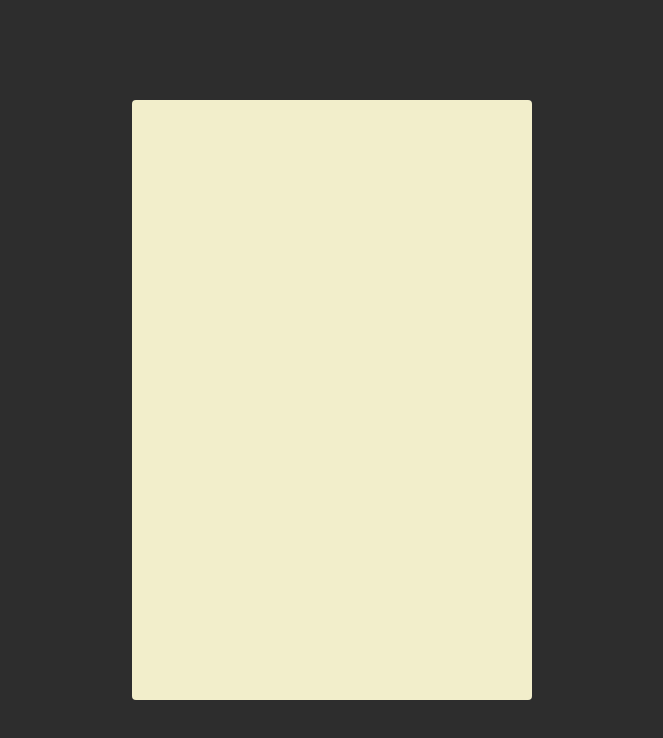
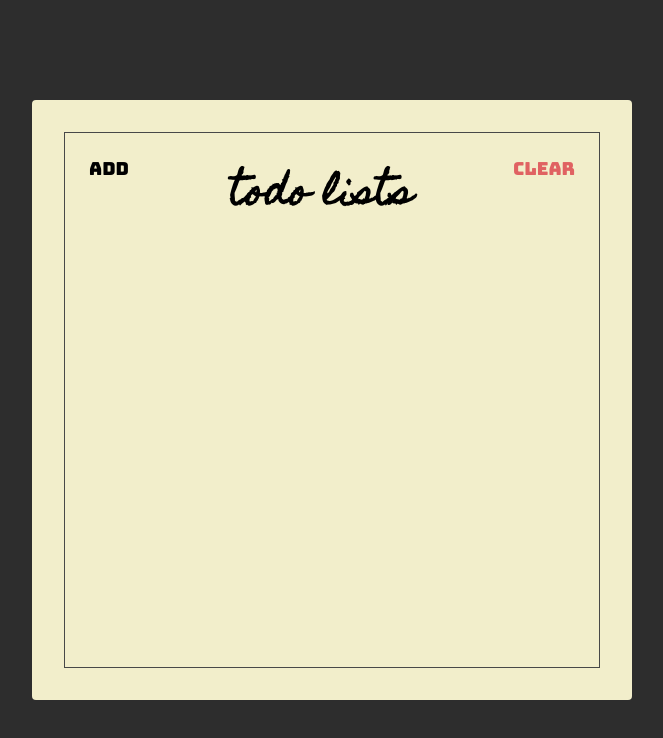
Before and after one commit to andreswnd/React-tes, a website: page index.html in a window 1280 px wide. Shown: the whole page, without its empty margins (308-971 px from the left). Drawn offline with Linux system fonts and the light colour scheme.

Commit message:
membuat header

```diff
--- a/index.html
+++ b/index.html
@@ -12,6 +12,14 @@
     />
   </head>
   <body>
-    <div class="container"></div>
+    <div class="container">
+      <div class="frame">
+        <div class="header">
+          <button class="header-btn">Add</button>
+          <h1 class="header-title">Todo Lists</h1>
+          <button class="header-btn main-red-color">Clear</button>
+        </div>
+      </div>
+    </div>
   </body>
 </html>
--- a/styles.css
+++ b/styles.css
@@ -1,5 +1,13 @@
 * {
   box-sizing: border-box;
+}
+
+:root {
+  --main-red-color: #e06262;
+}
+
+.main-red-color {
+  color: var(--main-red-color);
 }
 
 html {
@@ -25,8 +33,43 @@ html {
 }
 
 .container {
-  width: 400px;
+  width: 600px;
   height: 600px;
   background-color: #f2eecb;
   border-radius: 4px;
+
+  padding: 32px;
 }
+
+.frame {
+  border: 1px solid #484848;
+  height: 100%;
+
+  display: flex;
+  flex-direction: column;
+}
+
+.header {
+  display: flex;
+  align-items: flex-start;
+}
+
+.header-title {
+  flex: 1;
+  text-align: center;
+
+  font-size: 3.6rem;
+  font-family: "Homemade Apple", sans-serif;
+  text-transform: lowercase;
+}
+
+.header-btn {
+  font-size: 1.8rem;
+  font-family: "Bungee", sans-serif;
+
+  padding: 24px;
+
+  background: unset;
+  border: unset;
+  outline: unset;
+}
```
